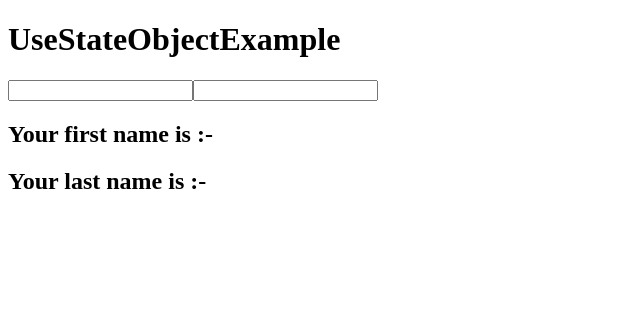
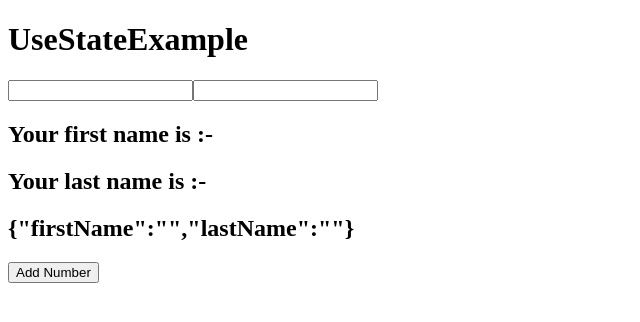
Before and after one commit to vinodkuumar/react-hooks-intermediate, a React (Create React App) app: page / in a window 1280 px wide. Shown: the top 322 px of the page, without its empty margins (0-640 px from the left). Built offline with nearby package versions, Linux system fonts and the light colour scheme.

Commit message:
useState with arrays

```diff
--- a/src/App.js
+++ b/src/App.js
@@ -1,13 +1,19 @@
 import React from 'react';
 import UseStateObjectExample from './components/UseStateObjectExample';
+import UseStateArrayExample from './components/UseStateArrayExample';
 
 function App() {
   return (
     <>
-    <div>
-      <h1>UseStateObjectExample</h1>
-      <UseStateObjectExample />
-    </div>
+      <div>
+        <h1>UseStateExample</h1>
+      </div>
+      <div>
+        <UseStateObjectExample />
+      </div>
+      <div>
+        <UseStateArrayExample />
+      </div>
     </>
   );
 }
--- /dev/null
+++ b/src/components/UseStateArrayExample.js
@@ -0,0 +1,29 @@
+import React,{useState} from 'react';
+
+const UseStateArrayExample = () => {
+    const [items,setItems] = useState([]);
+    const addNumber = () => {
+        setItems([
+            ...items,
+            {
+                id: items.length,
+                value: Math.floor(Math.random() * 10) + 1
+            }
+        ])
+    }
+    return(
+        <>
+        <div>
+            <button onClick={addNumber}>Add Number</button>
+            <ul>
+                {items.map((item) => (
+                    <li key={item.id}>{item.value}</li>
+                ))}
+            </ul>
+        </div>
+        </>
+
+    )
+}
+
+export default UseStateArrayExample;
--- a/src/components/UseStateObjectExample.js
+++ b/src/components/UseStateObjectExample.js
@@ -17,6 +17,7 @@ const UseStateObjectExample = () => {
                 />
             <h2>Your first name is :- {name.firstName}</h2>
             <h2>Your last name is :- {name.lastName}</h2>
+            <h2>{JSON.stringify(name)}</h2>
         </form>
         </>
     )
```
